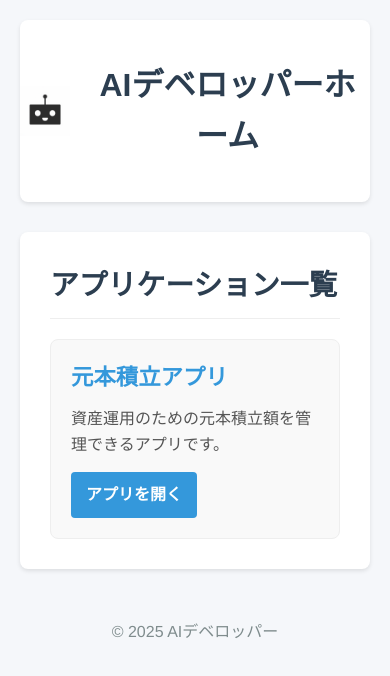
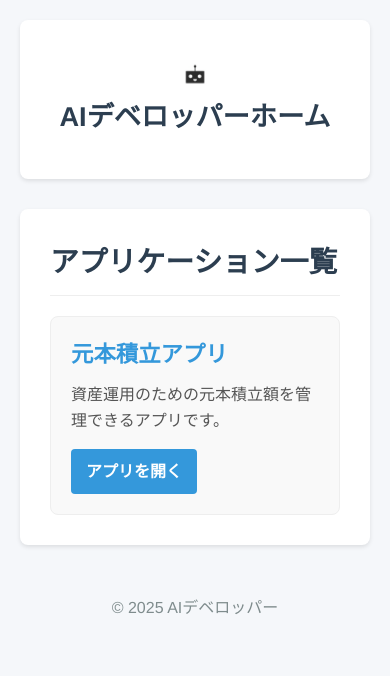
Before and after one commit to kipo33/20250721_aidev_home, a plain HTML site: page index.html in a window 390 px wide. Drawn offline with Linux system fonts and the light colour scheme.

Commit message:
ロボットアイコンのサイズ調整とレスポンシブ対応の強化

```diff
--- a/styles.css
+++ b/styles.css
@@ -31,11 +31,13 @@ header {
     align-items: center;
     justify-content: center;
     gap: 15px;
+    flex-wrap: wrap;
 }
 
 .logo-icon {
-    width: 50px;
-    height: 50px;
+    width: 40px;
+    height: 40px;
+    object-fit: contain;
 }
 
 header h1 {
@@ -118,4 +120,24 @@ footer {
     header h1 {
         font-size: 2rem;
     }
+
+    .logo-icon {
+        width: 30px;
+        height: 30px;
+    }
+
+    .logo-container {
+        gap: 10px;
+    }
 }
+
+@media (max-width: 480px) {
+    .logo-container {
+        flex-direction: column;
+        gap: 5px;
+    }
+
+    header h1 {
+        font-size: 1.7rem;
+    }
+}
```
